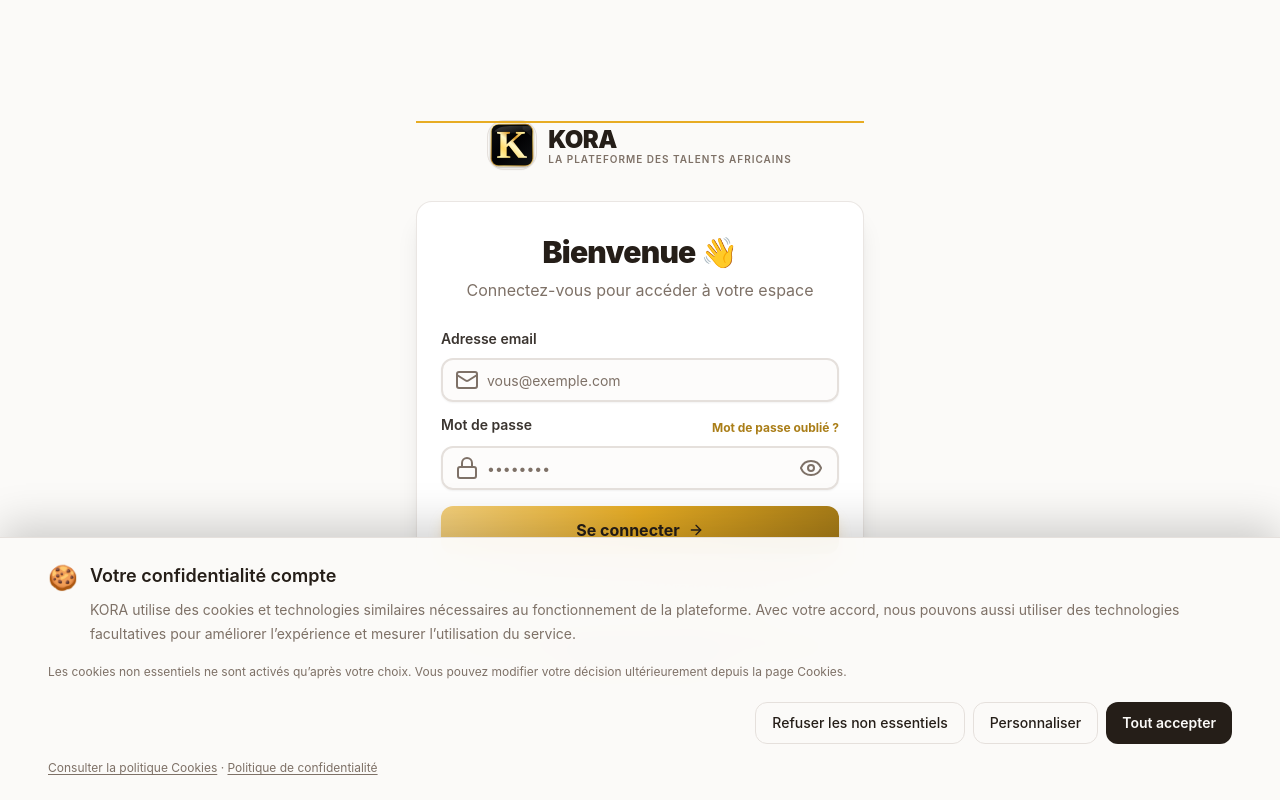
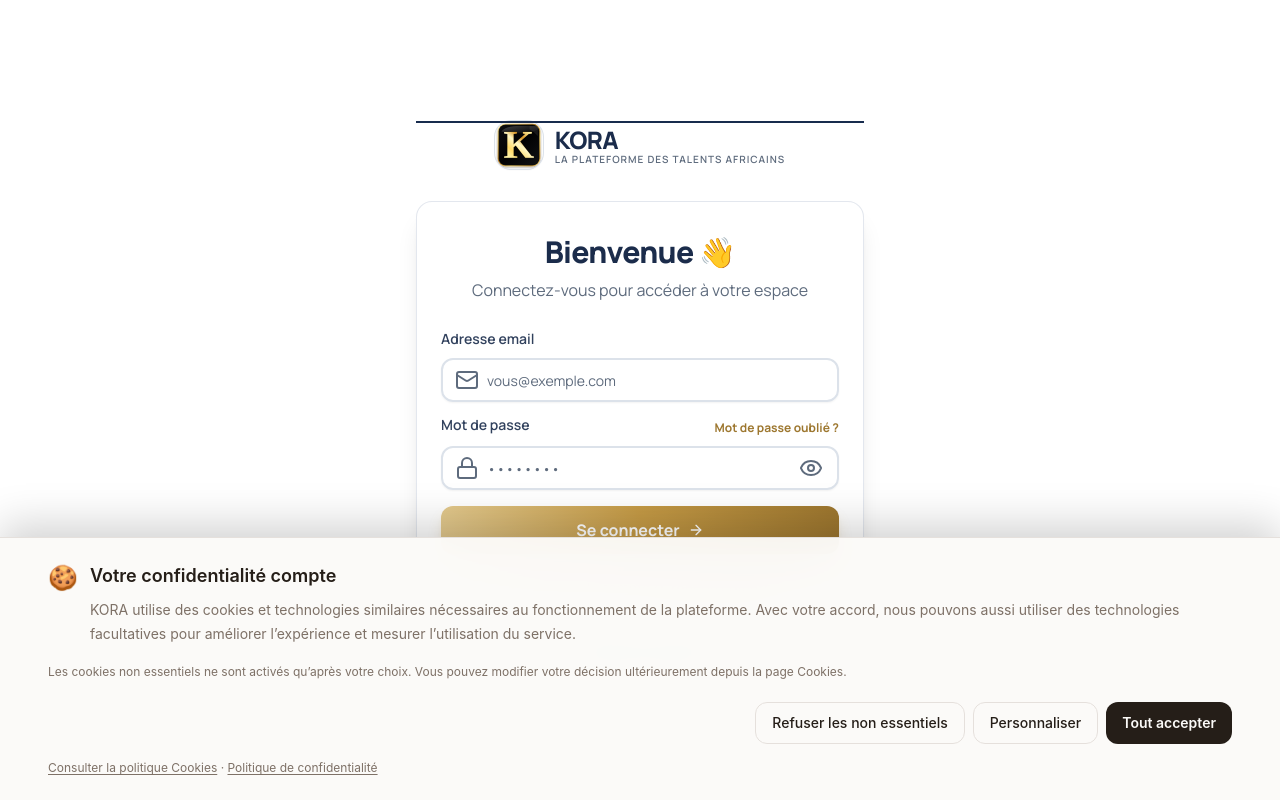
Before and after one commit to elviskienou0-cloud/Kora, a React (Vite) app: page /login in a window 1280 px wide. Built offline with nearby package versions, Linux system fonts and the light colour scheme; no server answers.

Commit message:
Apply public design tokens to authentication screen

```diff
--- a/src/pages/Login.jsx
+++ b/src/pages/Login.jsx
@@ -75,7 +75,7 @@ export default function Login() {
   const loading = isLoading || authLoading
 
   return (
-    <div className="min-h-screen flex items-center justify-center relative overflow-hidden bg-background py-12 px-4">
+    <div className="min-h-screen flex items-center justify-center relative overflow-hidden bg-background py-12 px-4 kora-public-shell kora-auth-page">
       <motion.div
         initial={{ opacity: 0, y: 20 }}
         animate={{ opacity: 1, y: 0 }}
```
